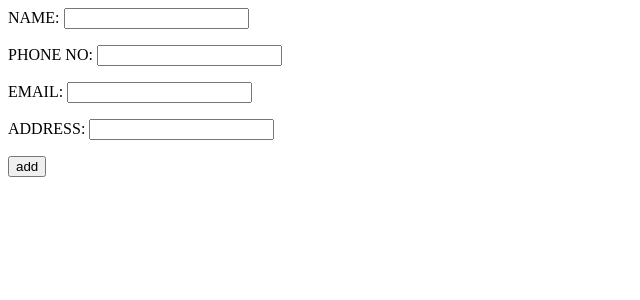
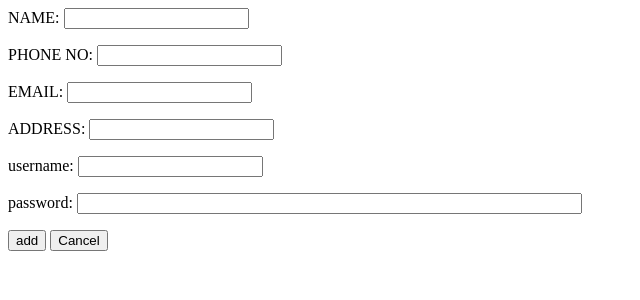
Before and after one commit to tharunmanikonda/Blood-bank-management-system, a PHP site: page /doctor.php in a window 1280 px wide. Shown: the top 300 px of the page, without its empty margins (0-640 px from the left). Run offline with PHP 8.4, Linux system fonts and the light colour scheme.

Commit message:
username password updated

```diff
--- a/doctor.php
+++ b/doctor.php
@@ -1,5 +1,14 @@
 <?php
 require_once "pdo.php";
+session_start();
+
+  if(isset($_POST['Cancel'])){
+    header('Location: index.php');
+    return;
+  }
+
+if ( isset($_POST['username'])) {
+    if((strlen($_POST['username'])>0)){
 
         if (isset($_POST['name'])&& isset($_POST['phoneno'])&& isset($_POST['email'])&& isset($_POST['address'])){
             $sql = "INSERT INTO doctor (NAME,PHONENO,EMAIL,address) VALUES (:name ,:pno,:email,:address)";
@@ -10,7 +19,24 @@ $sql = "INSERT INTO doctor (NAME,PHONENO,EMAIL,address) VALUES (:name ,:pno,:ema
             ':pno'=> $_POST['phoneno'],
             ':email' => $_POST['email'],
             ':address' =>$_POST['address']));
+            $stmt3 = $pdo->query("SELECT * FROM `doctor` WHERE `NAME` = '".$_POST['name']."'");
+            $rows2 = $stmt3->fetchAll(PDO::FETCH_ASSOC);
 
+
+                $stmt1 = $pdo->prepare('INSERT INTO doctor_signin(USERNAME,PASSWORD,D_ID) VALUES ( :ur, :pw, :dn)');
+                $stmt1->execute(array(
+                    ':ur' => $_POST['username'],
+                    ':pw' => $_POST['password'],
+                    ':dn' => $rows2[0]['D_ID'],)
+                    );$_fal="Record inserted";
+
+                    header('Location: index.php');
+
+    }
+
+
+}
+echo ($_POST['name']);
 }
 
 ?>
@@ -38,7 +64,13 @@ $sql = "INSERT INTO doctor (NAME,PHONENO,EMAIL,address) VALUES (:name ,:pno,:ema
     <input type="text" id="address" name="address">
     <br>
     </P>
+    <label for="username">username:</label>
+    <input type="text" name="username" id="username">
+    <p>	password:
+            <input type="password" name="password" size="60"/></p>
     <input type="submit" value ="add" id="submit">
+    <input type="submit" value ="Cancel" name="cancel" id="cancel">
+
 
 </form>
 </body>
```
Also changed, not shown: donersignup.php (+18 -7 lines). Lines whose indentation alone changed are shown as unchanged.
